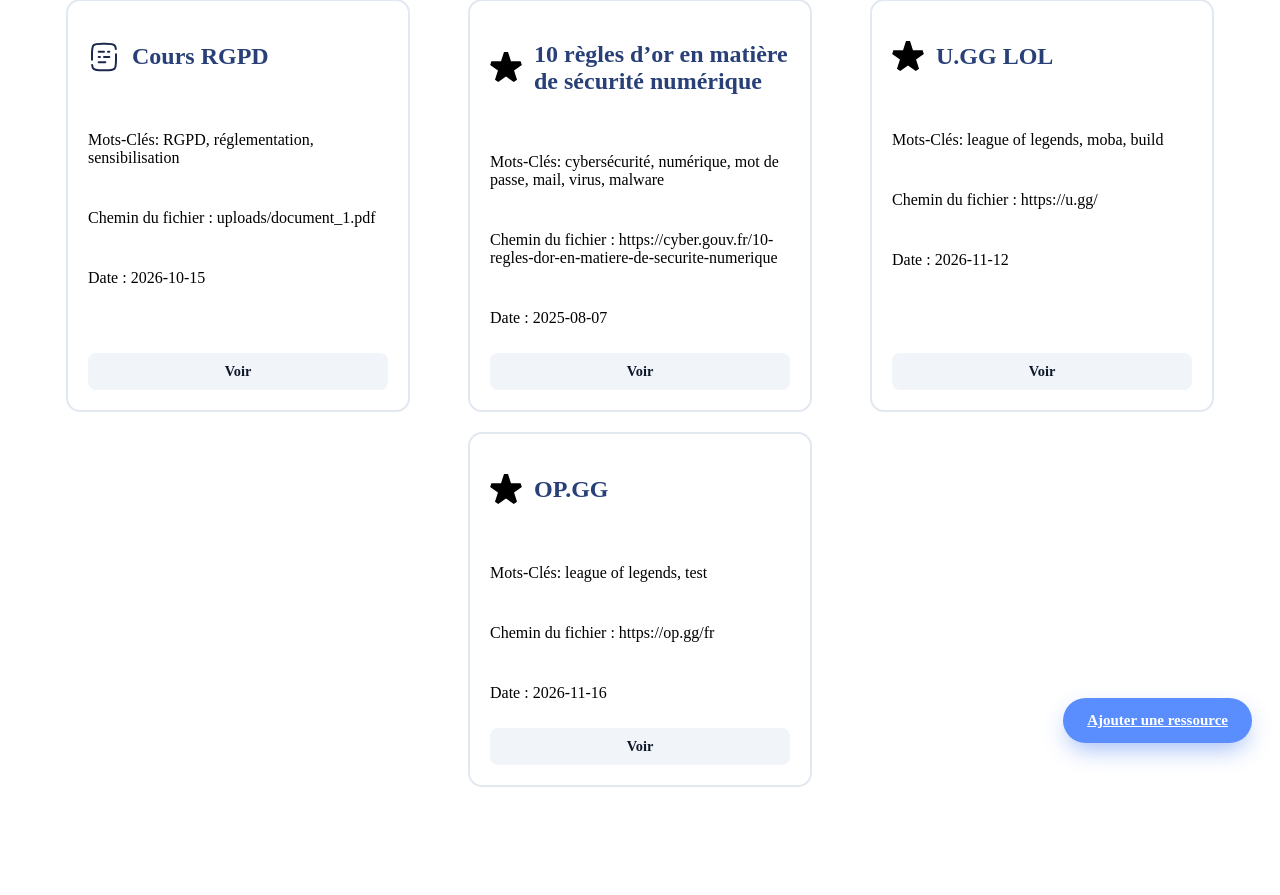
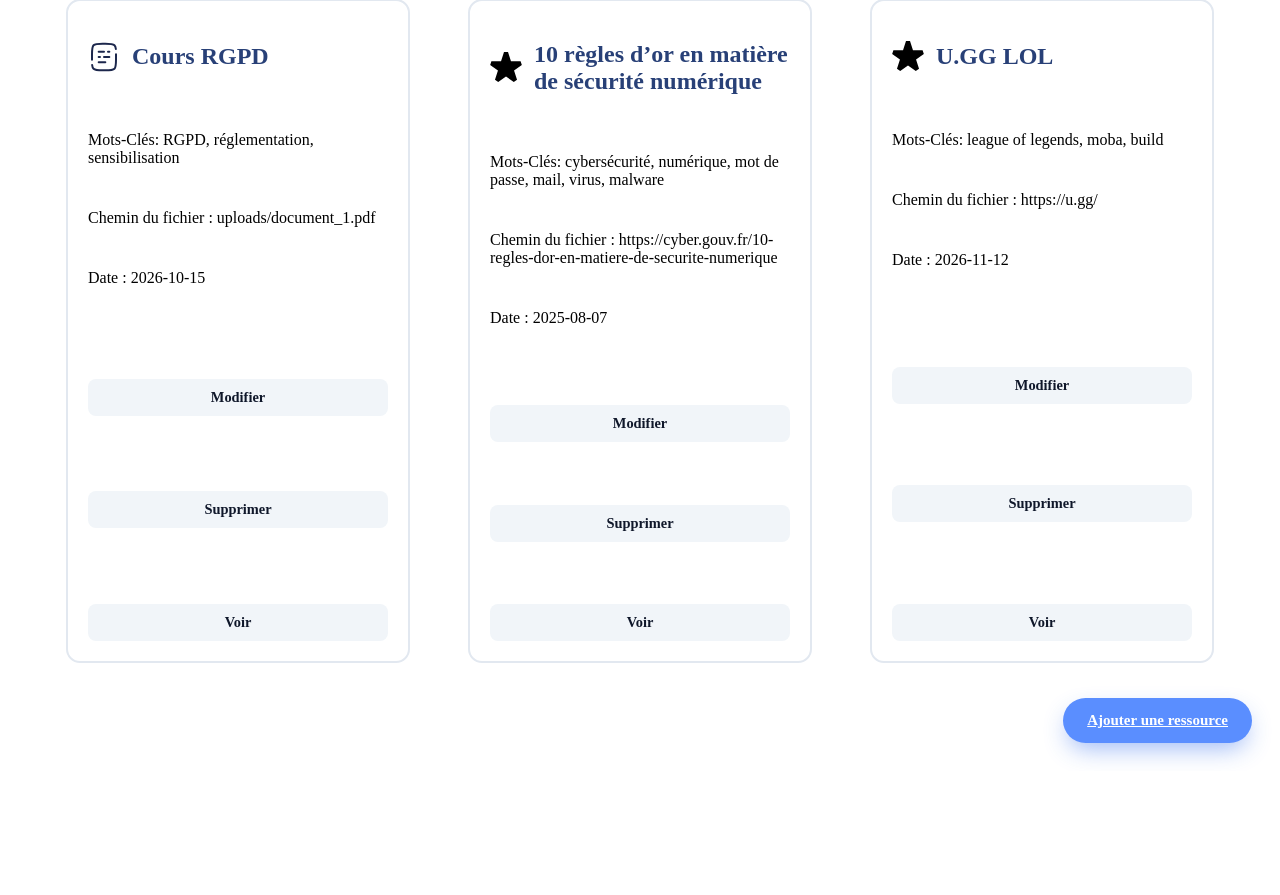
Before and after one commit to zki731/mediaBox-tp-1SIO, a PHP site: page / in a window 1280 px wide. Shown: the part 29-924 px from the top of the page. After the commit the page ends 790 px from the top, so only its background shows below. Run offline with PHP 8.4, Linux system fonts and the light colour scheme.

Commit message:
Ajout de supprimer.php. Script caché qui permet de supprimer la ressource en ciblant l'id, NB : Vider le fichier uploads pour supprimer réellement le document.

```diff
--- a/data/ressources.txt
+++ b/data/ressources.txt
@@ -25,11 +25,3 @@ mots-cles:"league of legends, moba, build"
 description:"Site officiel de U.GG LoL"
 url:"https://u.gg/"
 date:"2026-11-12"
-
-id:"4"
-type:"favori"
-titre:"OP.GG"
-mots-cles:"league of legends, test"
-description:"test"
-url:"https://op.gg/fr"
-date:"2026-11-16"
--- a/index.php
+++ b/index.php
@@ -18,6 +18,8 @@ include("includes/fonctions.php");
                 $chemin=$res['type']=="document" ? 'uploads/'.$res['fichier'] : $res['url']; //condition qui vérifie le type de fichier et le défini dans la variable $chemin
                 echo '<p>Chemin du fichier : '.$chemin.'</p>'; //affichage du chemin de fichier depuis $chemin
                 echo '<p>Date : '.$res['date'].'</p>'; //affichage de la date
+                echo '<a href="modifier.php" target="_blank" id="modifier">Modifier</a>'; //Modification du document
+                echo '<a href="supprimer.php?id=' . urlencode($res['id']) . '" onclick="return confirm(\'Supprimer cette ressource ?\');">Supprimer</a>';
                 echo '<a href="'.$chemin.'"target="_blank" rel="noopener noreferrer">Voir</a>'; //Permet de voir le document en prenant ce qui est contenu dans $chemin
             echo '</article>';
         }
```
Also changed, not shown: modifier.php (+15 -0 lines), supprimer.php (+11 -0 lines).
